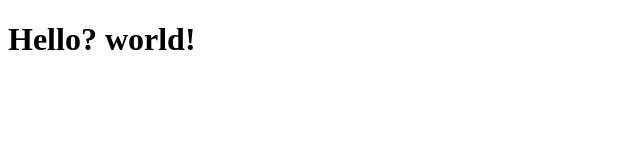
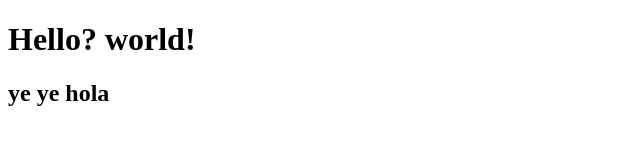
Before and after one commit to nefarioustwice/first-project, a plain HTML site: page index.html in a window 1280 px wide. Shown: the whole page, without its empty margins (0-640 px from the left). Drawn offline with Linux system fonts and the light colour scheme.

Commit message:
2й привет

```diff
--- a/index.html
+++ b/index.html
@@ -7,5 +7,6 @@
 </head>
 <body>
     <h1>Hello? world!</h1>
+    <h2>ye ye hola</h2>
 </body>
 </html>
```
